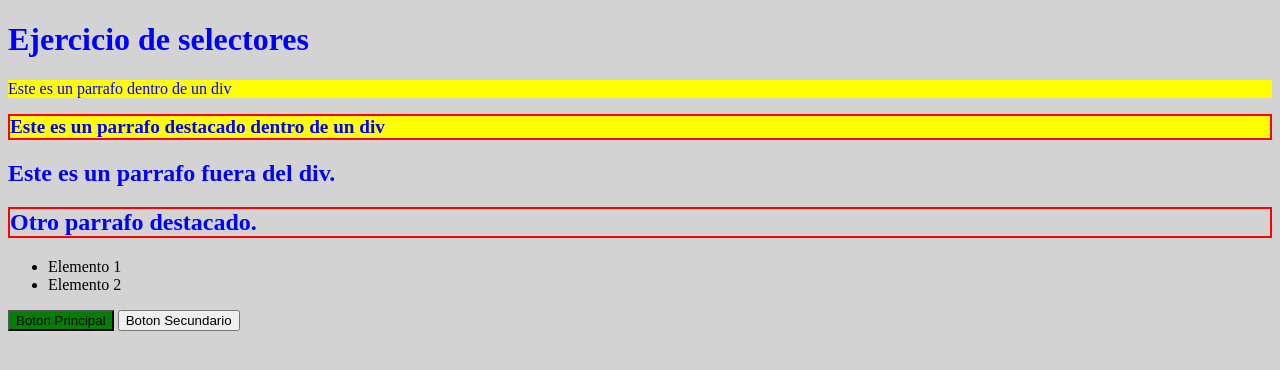
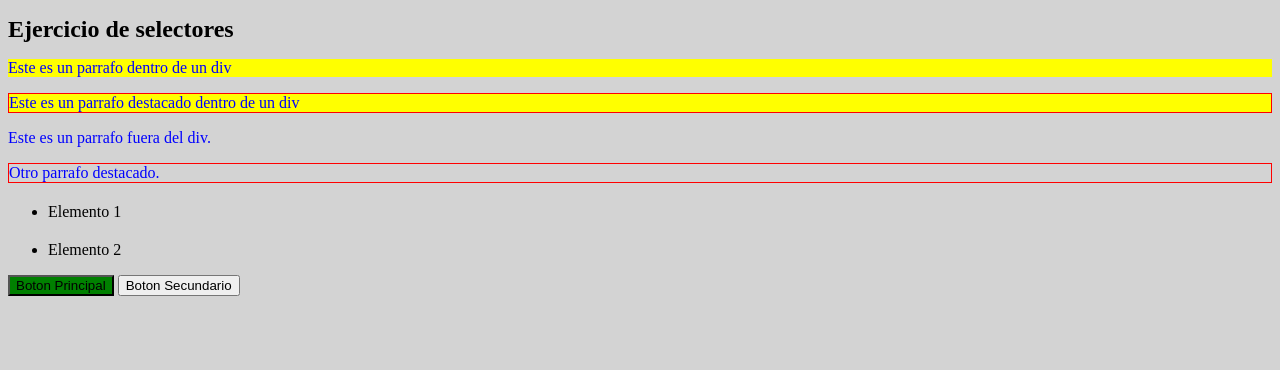
Before and after one commit to aalvaroo7/APUNTES_INFOII, a website: page CSS+HTML/web.html in a window 1280 px wide. Drawn offline with Linux system fonts and the light colour scheme.

Commit message:
comit 31/10

```diff
--- a/CSS+HTML/estilos.css
+++ b/CSS+HTML/estilos.css
@@ -1,42 +1,21 @@
-
-h1 {
+html, body {
+    background-color: lightgray;
+}
+p {
     color: blue;
 }
-.secondary {
-    color: red;
+.highlight {
+    border: 1px red solid;
 }
-#main {
-    font-family: "Arial Black";
-}
-body {
-    background-color: lightgray;
-}
-
-.destacado {
-    font-weight: bold;
-    font-size: 1.2em;
-    border: 2px solid red;
-   background-color: yellow;
-    color: blue;
-}
-.destacado p {
-    color: blue;
-}
-
-.amarillo {
-    background-color: yellow;
-    color: blue;
-}
-
-#parrafofuera1 {
-    color: blue;
-}
-
-#parrafofuera2 {
-    color: blue;
-    border: 2px solid red;
-}
-
-#BotonPrincipal {
+button[data-type="primary"] {
     background-color: green;
 }
+#title{
+    font-size: 24px
+}
+li,ul{
+    margin-top: 20px;
+}
+div > p {
+    background-color: yellow;
+}
--- a/CSS+HTML/web.html
+++ b/CSS+HTML/web.html
@@ -6,24 +6,23 @@
     <link rel="stylesheet" href="estilos.css">
 </head>
     <body>
-    <h1> Ejercicio de selectores</h1>
-    <div class="parrafodentrodiv">
-        <p class="amarillo"> Este es un parrafo dentro de un div</p>
-    </div>
-    <div>
-        <h2 class="destacado"> Este es un parrafo destacado dentro de un div</h2>
+    <h1 id="title"> Ejercicio de selectores</h1>
+    <div >
+        <p> Este es un parrafo dentro de un div</p>
+        <p class="highlight"> Este es un parrafo destacado dentro de un div</p>
     </div>
     <main>
-    <h2 id="parrafofuera1"> Este es un parrafo fuera del div.</h2>
-    <h2 id="parrafofuera2"> Otro parrafo destacado.</h2>
+    <p> Este es un parrafo fuera del div.</p>
+    <p class="highlight"> Otro parrafo destacado.</p>
         <ul>
             <li>Elemento 1</li>
+
             <li>Elemento 2</li>
         </ul>
     </main>
     </body>
 <footer>
-    <button id="BotonPrincipal">Boton Principal</button>
-    <button id="BotonSecundario">Boton Secundario</button>
+    <button data-type="primary">Boton Principal</button>
+    <button>Boton Secundario</button>
 </footer>
 </html>
```
